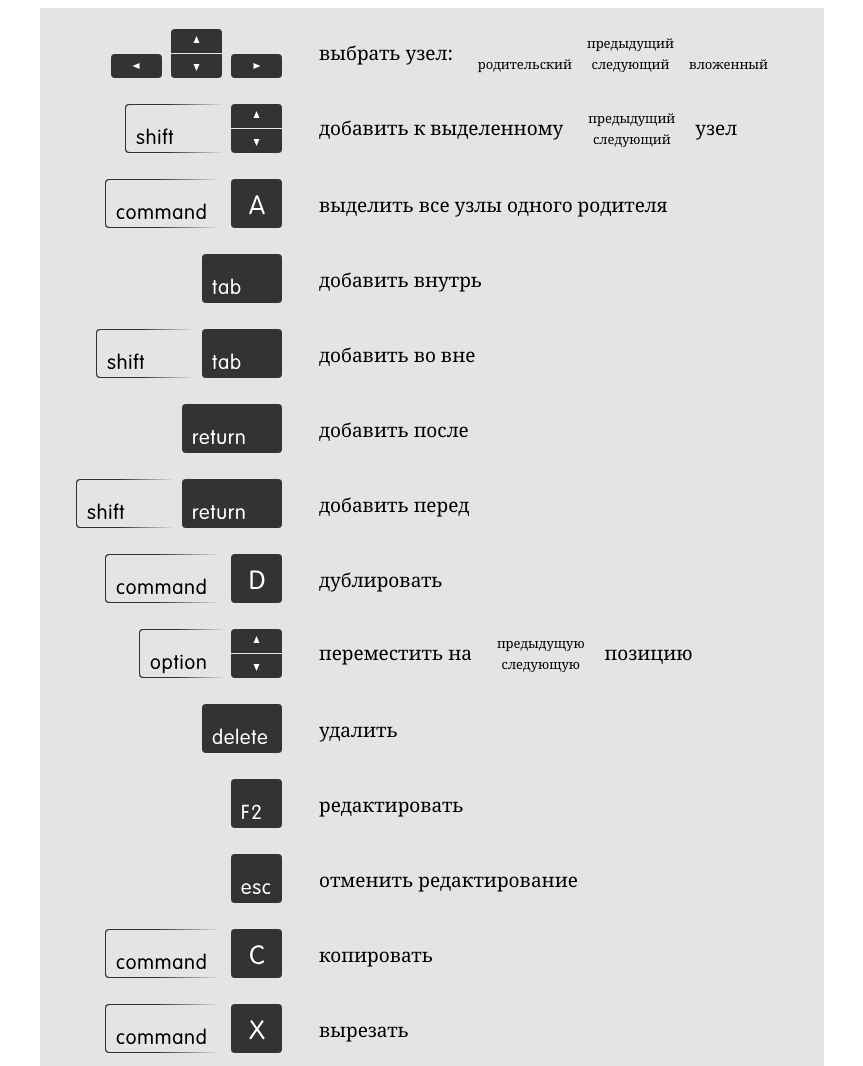
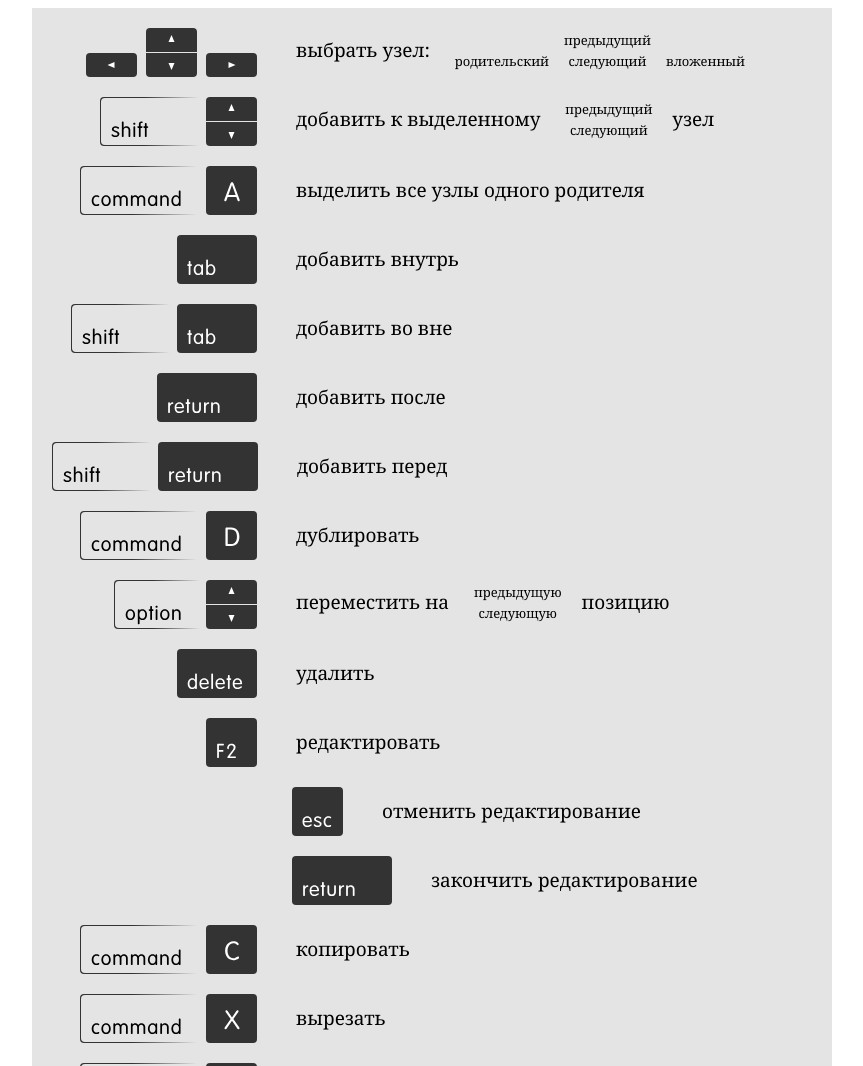
Before and after one commit to nestednode/nestednode.github.io, a website: page markup/index.jade in a window 1280 px wide. Shown: the top 1066 px of the page, without its empty margins (208-1071 px from the left). Drawn offline with nearby package versions, Linux system fonts and the light colour scheme; files that its build step writes are made by us from their sources; files whose address does not match are found by name.

Commit message:
shortcuts: no table for layout, edit mode

```diff
--- a/markup/index.jade
+++ b/markup/index.jade
@@ -1,9 +1,9 @@
-mixin keymap-item(shortcut)
-    tr
-        td.keymap__shortcut
+mixin keymap__entry(shortcut, sub)
+    .keymap__entry(class = sub ? 'keymap__entry_sub' : '')
+        .keymap__shortcut
             each key in shortcut
                 .key(class = 'key_' + key)
-        td.keymap__descr
+        .keymap__descr
             block
 
 
@@ -13,80 +13,81 @@ html.mac
         meta(charset='utf-8')
         link(rel='stylesheet' href='index.css')
     body
-        .content
-            table.keymap
-                tr
-                    td.keymap__shortcut
-                        .arrow-box
-                            .key.key_left
-                        .arrow-box.arrow-box_middle
-                            .key.key_top
+        .keymap
+
+            .keymap__entry
+                .keymap__shortcut
+                    .arrow-box
+                        .key.key_left
+                    .arrow-box.arrow-box_middle
+                        .key.key_top
+                        br
+                        .key.key_bottom
+                    .arrow-box
+                        .key.key_right
+                .keymap__descr выбрать узел:
+                    .sub-descr
+                        .sub-descr__item родительский
+                        .sub-descr__item
+                            | предыдущий
                             br
-                            .key.key_bottom
-                        .arrow-box
-                            .key.key_right
-                    td.keymap__descr выбрать узел:
-                        .sub-descr
-                            .sub-descr__item родительский
-                            .sub-descr__item
-                                | предыдущий
-                                br
-                                | следующий
-                            .sub-descr__item вложенный
+                            | следующий
+                        .sub-descr__item вложенный
 
-                tr
-                    td.keymap__shortcut
-                        .key.key_shift
-                        .arrow-box
-                            .key.key_top
+            .keymap__entry
+                .keymap__shortcut
+                    .key.key_shift
+                    .arrow-box
+                        .key.key_top
+                        br
+                        .key.key_bottom
+                .keymap__descr
+                    | добавить к выделенному
+                    .sub-descr
+                        .sub-descr__item
+                            | предыдущий
                             br
-                            .key.key_bottom
-                    td.keymap__descr
-                        | добавить к выделенному
-                        .sub-descr
-                            .sub-descr__item
-                                | предыдущий
-                                br
-                                | следующий
-                        | узел
+                            | следующий
+                    | узел
 
-                +keymap-item(['ctrl', 'a']) выделить все узлы одного родителя
+            +keymap__entry(['ctrl', 'a']) выделить все узлы одного родителя
 
 
-                +keymap-item(['tab']) добавить внутрь
-                +keymap-item(['shift', 'tab']) добавить во вне
+            +keymap__entry(['tab']) добавить внутрь
+            +keymap__entry(['shift', 'tab']) добавить во вне
 
-                +keymap-item(['return']) добавить после
-                +keymap-item(['shift', 'return']) добавить перед
+            +keymap__entry(['return']) добавить после
+            +keymap__entry(['shift', 'return']) добавить перед
 
-                +keymap-item(['ctrl', 'd']) дублировать
+            +keymap__entry(['ctrl', 'd']) дублировать
 
-                tr
-                    td.keymap__shortcut
-                        .key.key_alt
-                        .arrow-box
-                            .key.key_top
+            .keymap__entry
+                .keymap__shortcut
+                    .key.key_alt
+                    .arrow-box
+                        .key.key_top
+                        br
+                        .key.key_bottom
+                .keymap__descr
+                    | переместить на
+                    .sub-descr
+                        .sub-descr__item
+                            | предыдущую
                             br
-                            .key.key_bottom
-                    td.keymap__descr
-                        | переместить на
-                        .sub-descr
-                            .sub-descr__item
-                                | предыдущую
-                                br
-                                | следующую
-                        | позицию
+                            | следующую
+                    | позицию
 
-                +keymap-item(['delete']) удалить
+            +keymap__entry(['delete']) удалить
 
-                +keymap-item(['f2']) редактировать
-                +keymap-item(['esc']) отменить редактирование
+            +keymap__entry(['f2']) редактировать
+            +keymap__entry(['esc'], 1) отменить редактирование
+            +keymap__entry(['return'], 1) закончить редактирование
 
 
 
-                +keymap-item(['ctrl', 'c']) копировать
-                +keymap-item(['ctrl', 'x']) вырезать
-                +keymap-item(['ctrl', 'v']) вставить
+            +keymap__entry(['ctrl', 'c']) копировать
+            +keymap__entry(['ctrl', 'x']) вырезать
+            +keymap__entry(['ctrl', 'v']) вставить
 
-                +keymap-item(['ctrl', 'z']) отменить
-                +keymap-item(['ctrl', 'y']) вернуть
+            +keymap__entry(['ctrl', 'z']) отменить
+            +keymap__entry(['ctrl', 'y']) вернуть
--- a/style/index.less
+++ b/style/index.less
@@ -8,19 +8,41 @@ body {
 @main-bg: #e4e4e4;
 
 .keymap {
+
+    @shortcut-min-width: 205px;
+    @shortcut-margin-right: 35px;
+
     margin: 0 auto;
+    box-sizing: border-box;
     max-width: 800px;
+    padding: 20px;
+    padding-bottom: 0;
     background: @main-bg;
-    border-spacing: 35px 20px;
 
+    &__entry {
+        line-height: 0;
+        padding-bottom: 20px;
+
+        &_sub {
+            margin-left: @shortcut-min-width + @shortcut-margin-right;
+        }
+    }
 
     &__shortcut {
+        display: inline-block;
+        margin-right: @shortcut-margin-right;
+        min-width: @shortcut-min-width;
         text-align: right;
-        vertical-align: top;
+        vertical-align: middle;
         white-space: nowrap;
+
+        .keymap__entry_sub > & {
+            min-width: unset;
+        }
     }
 
     &__descr {
+        display: inline-block;
         font-family: Georgia, 'Times New Roman', sans-serif;
         font-size: 19px;
         line-height: 1.6;
```
Also changed, not shown: index.css, index.html.
